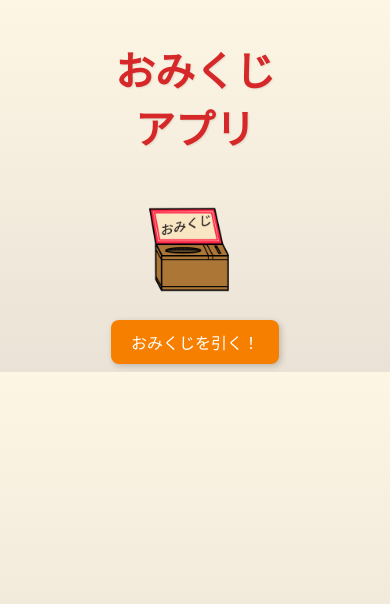
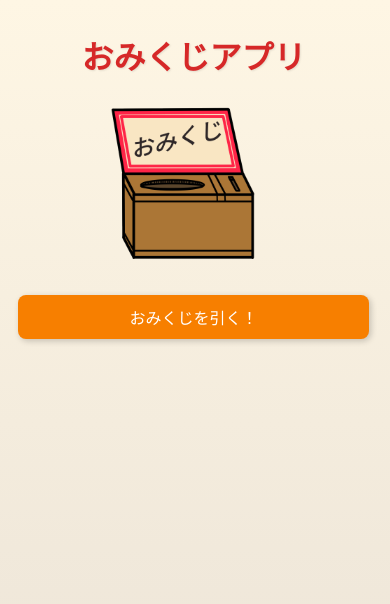
Before and after one commit to Nakazawa0471/flask-omikuji, a Flask app: page / in a window 390 px wide. Shown: the top 604 px of the page. Run offline with Flask 3, Linux system fonts and the light colour scheme.

Commit message:
style.cssとrequirements.txtを更新

```diff
--- a/requirements.txt
+++ b/requirements.txt
@@ -1,2 +1,2 @@
 Flask==2.3.2
-gunicorn
+gunicorngit
--- a/static/style.css
+++ b/static/style.css
@@ -1,18 +1,13 @@
 body {
     background: linear-gradient(to bottom, #fef6e4, #eae2d6);
+    background-repeat: no-repeat;
+    background-size: cover;
+    background-attachment: fixed;
+    background-position: center;
     font-family: 'Noto Sans Jp', sans-serif;
     color: #333;
     text-align: center;
 }
-
-.container {
-    display: flex;
-    flex-direction: column;
-    max-width: 50vw;
-    margin: 0 auto;
-    text-align: center;
-}
-
 h1 {
     font-size: 2.5rem;
     font-weight: 700;
@@ -21,6 +16,29 @@ h1 {
     text-shadow: 1px 1px 2px rgba(0,0,0,0.1);
 }
 
+/* スマホ用 */
+@media (max-width: 600px) {
+  .container {
+    max-width: 90vw;
+    padding: 0 10px;
+}
+
+.omikuji-img,
+.result-img {
+    width: 90%;
+    max-width: none;
+}
+
+h1 {
+    font-size: 2rem;
+}
+
+button{
+    width: 100%;
+    font-size: 1.1rem;
+}
+
+}
 .omikuji-img,
 .result-img {
     width: 50%;
```
